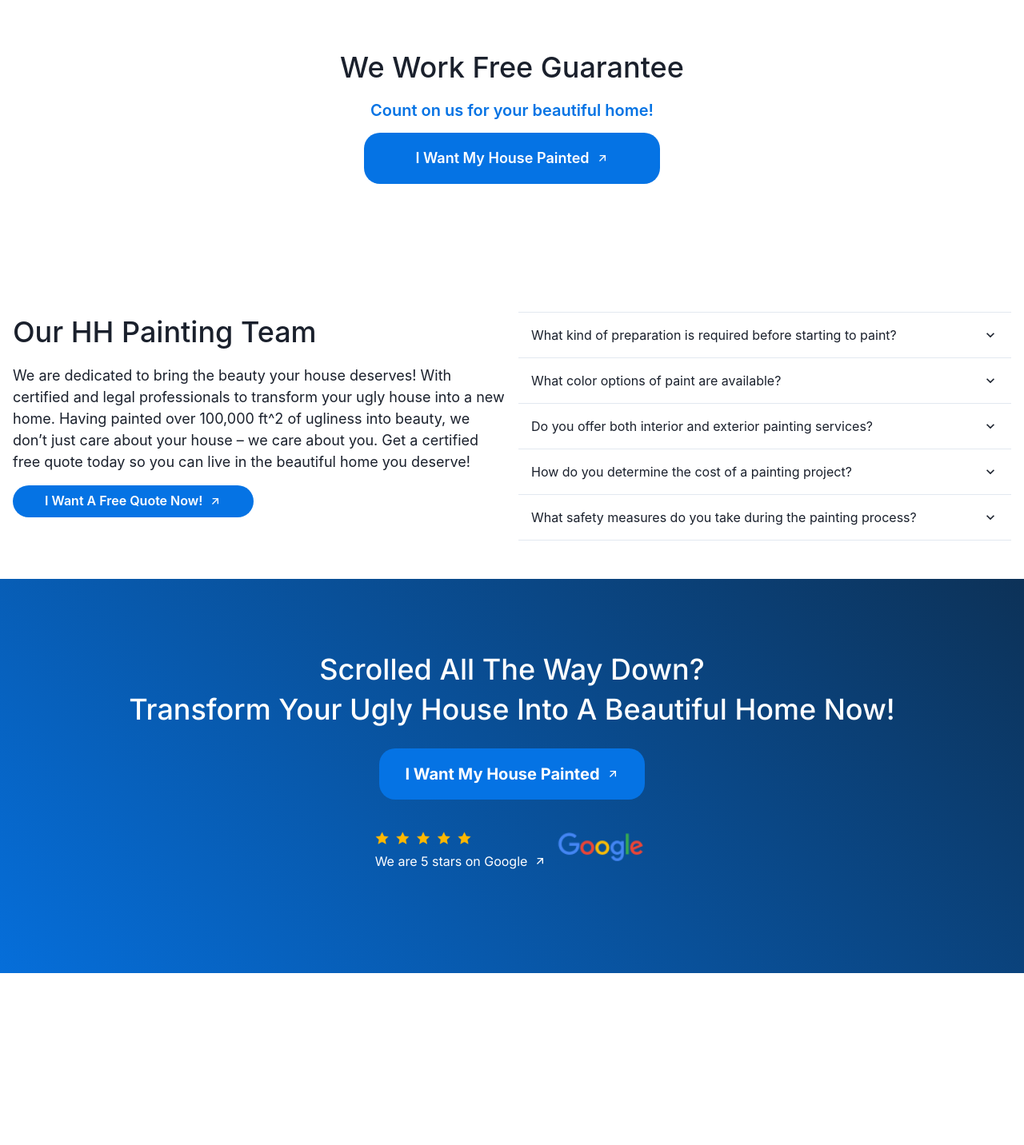
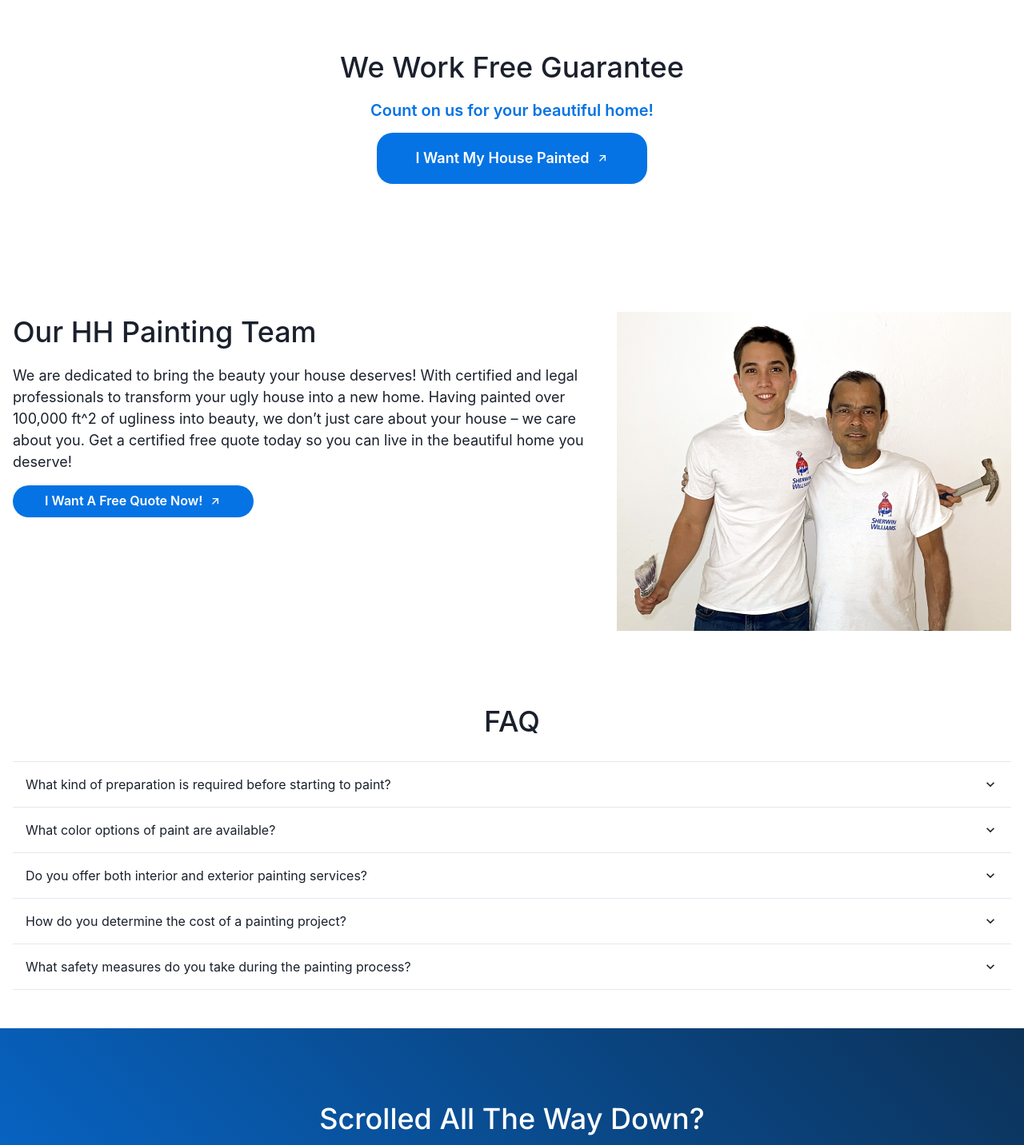
Before and after one commit to murilodacios/hhpainting, a Next.js app: page / in a window 1280 px wide. Shown: the part 4045-5477 px from the top of the page at 80% size. Before the commit the page ends 5262 px from the top, so only its background shows below. Built offline with nearby package versions, Linux system fonts and the light colour scheme.

Commit message:
Add new site

```diff
--- a/src/components/Garantia.tsx
+++ b/src/components/Garantia.tsx
@@ -30,8 +30,8 @@ export function Garantia() {
                     <Stack align="center">
                         <Box pb="12">
                             <Link href="/quote">
-                                <Button variant="solid" bg="#0573E4" color="white" size={{ base: "md", md: "md" }} borderRadius="20" px="12" py="8">
-                                    <HStack px="12" py="12">
+                                <Button variant="solid" bg="#0573E4" color="white" size={{ base: "md", md: "md" }} borderRadius="20" px="8" py="8">
+                                    <HStack px="8" py="12">
                                         <Text fontSize="lg">I Want My House Painted</Text>
                                         <Icon as={RiArrowRightUpLine} />
                                     </HStack>
--- a/src/components/QuemSomos.tsx
+++ b/src/components/QuemSomos.tsx
@@ -16,8 +16,8 @@ export function QuemSomos() {
 
     return (
         <>
-            <Stack maxW={1400} w="100%" margin="0 auto" py="12"  p="4" id="team">
-                <Grid templateColumns={{ base: "1fr", md: "1fr 1fr" }} py="8" gap="4">
+            <Stack maxW={1400} w="100%" margin="0 auto" py="12" p="4" id="team">
+                <Grid templateColumns={{ base: "1fr", md: "1.5fr 1fr" }} py="8" gap="4">
 
                     <Stack spacing="4" margin="0 auto" >
                         <Text fontWeight={500} fontSize={{ base: "3xl", md: "4xl" }} lineHeight="1.4">
@@ -48,8 +48,19 @@ export function QuemSomos() {
 
                     </Stack>
 
-                    <Stack w="100%" id="faq">
-                        <Accordion allowToggle>
+                    <Image src="/feliciano-e-pai.jpg" />
+
+
+                </Grid>
+
+                <Stack py="8">
+                    <Stack w="100%" id="faq" align="center">
+
+                        <Text fontWeight={500} fontSize={{ base: "3xl", md: "4xl" }} lineHeight="1.4" py="4">
+                            FAQ
+                        </Text>
+
+                        <Accordion allowToggle w="100%">
                             <AccordionItem>
                                 <h2>
                                     <AccordionButton py="4">
@@ -121,18 +132,8 @@ export function QuemSomos() {
                             </AccordionItem>
                         </Accordion>
                     </Stack>
-                </Grid>
+                </Stack>
 
-
-                {/* <Grid templateColumns={{ base: "1fr", md: "1fr 1fr 1fr" }} gap="2" pt="8">
-                    <Image src="/house-painting/1.png" />
-                    <Image src="/house-painting/2.png" />
-                    <Image src="/house-painting/3.png" />
-                    <Image src="/house-painting/4.png" />
-                    <video controls>
-                        <source src="/house-painting/video.mp4" type="video/mp4" />
-                    </video>
-                </Grid> */}
             </Stack>
 
         </>
```
Also changed, not shown: public/feliciano-e-pai.jpg (added).
